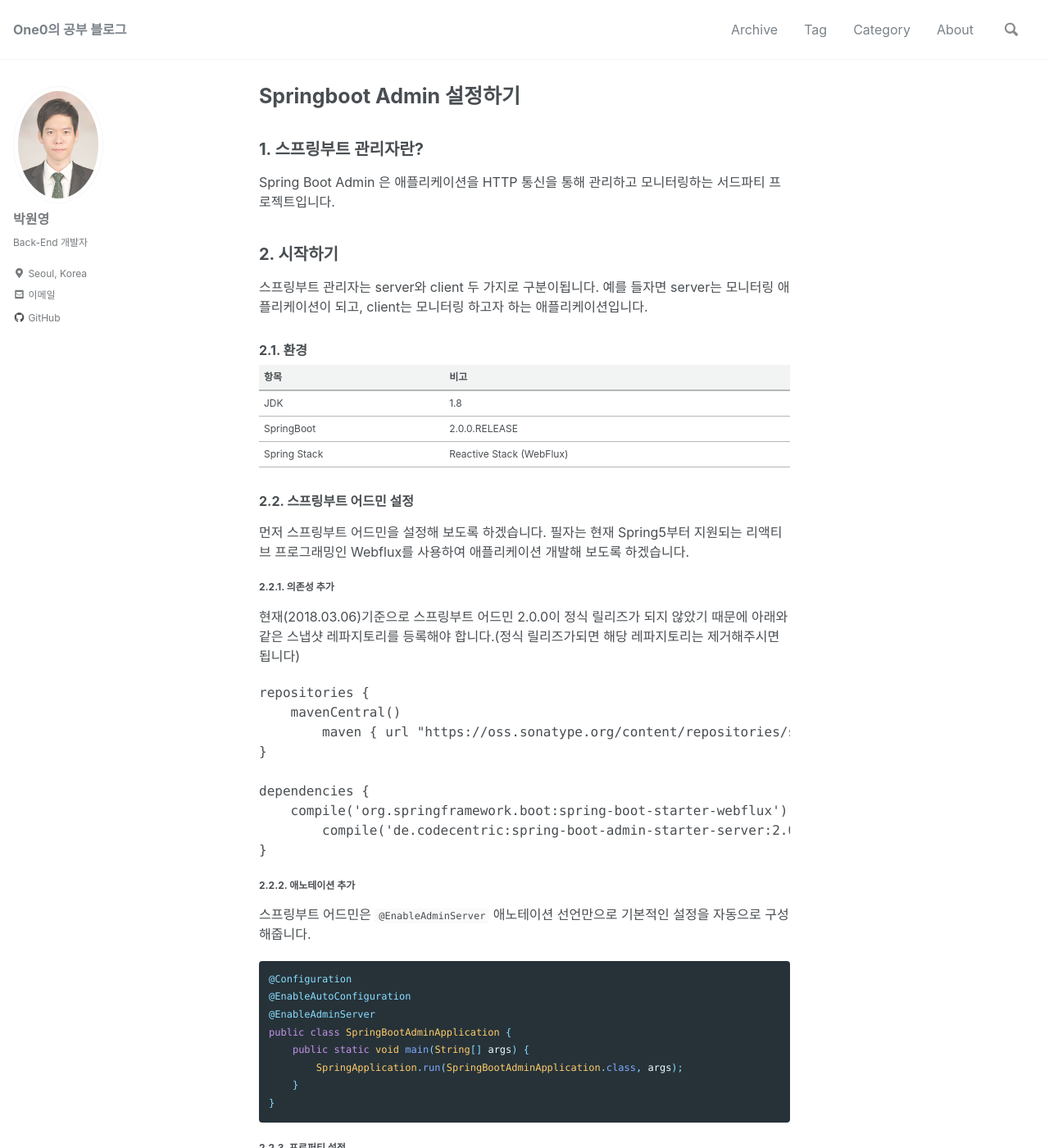
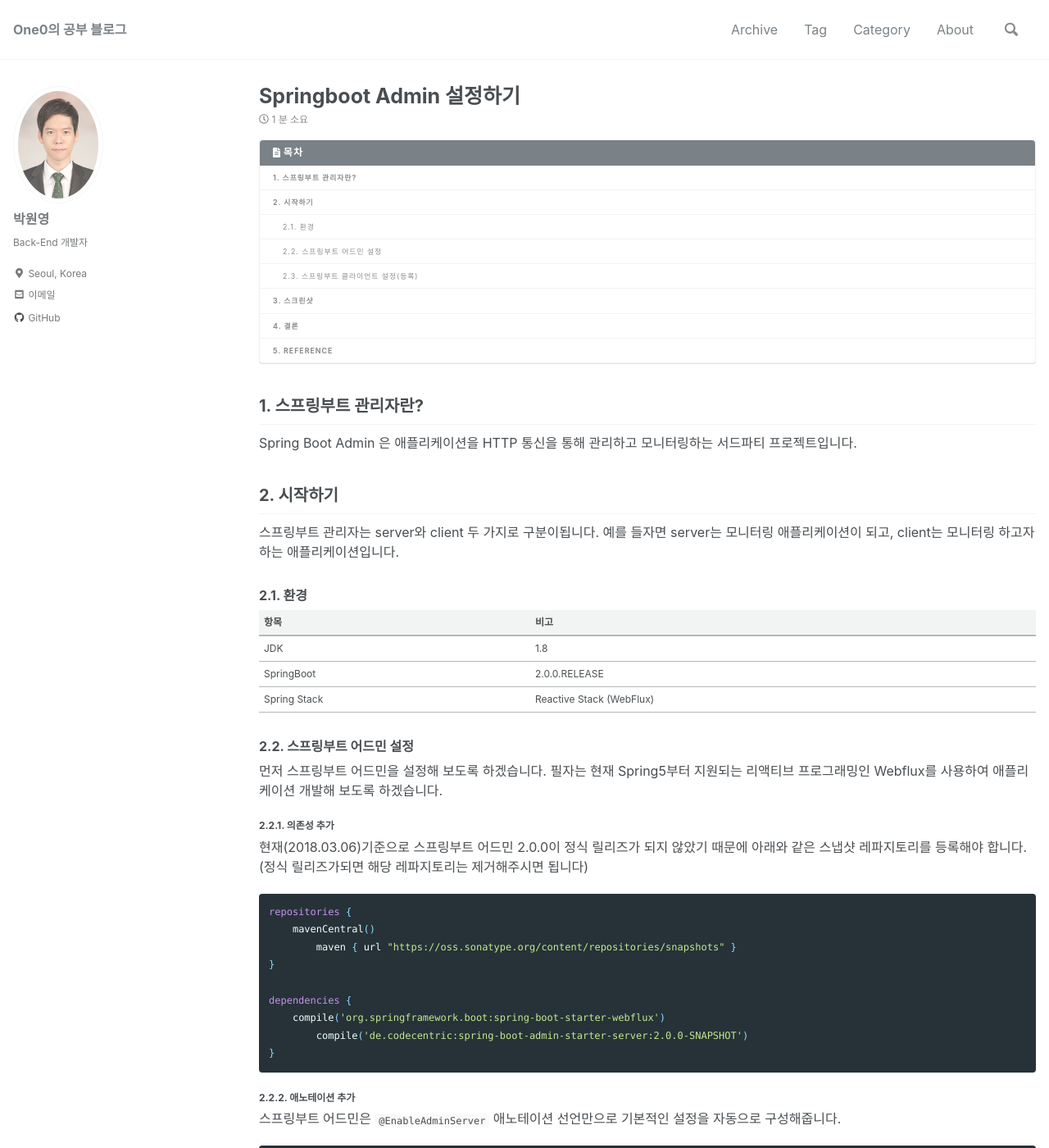
Before and after one commit to WonYoungPark/blog, a Jekyll site: the page built from _posts/01.Spring/2018-03-06-Springboot Admin 설정하기.md, in a window 1280 px wide and 1400 px high. Shown: the whole window at 82% size. Built offline with Jekyll 4.4.1, drawn with Linux system fonts in a browser that asks for light colours; nearby versions of some CDN libraries; comment, search, counter and statistics services are not loaded; some of the changed text lies outside the part shown.

Commit message:
posts 수정

````diff
--- a/_posts/01.Spring/2018-03-06-Springboot Admin 설정하기.md
+++ b/_posts/01.Spring/2018-03-06-Springboot Admin 설정하기.md
@@ -37,7 +34,7 @@ Spring Boot Admin 은 애플리케이션을 HTTP 통신을 통해 관리하고
 
 현재(2018.03.06)기준으로 스프링부트 어드민 2.0.0이 정식 릴리즈가 되지 않았기 때문에 아래와 같은 스냅샷 레파지토리를 등록해야 합니다.(정식 릴리즈가되면 해당 레파지토리는 제거해주시면 됩니다)
 
-```grad
+```gradle
 repositories {
     mavenCentral()
 	maven { url "https://oss.sonatype.org/content/repositories/snapshots" }
@@ -85,6 +82,7 @@ server:
 
 스프링부트 클라이언트 또한 스냅샷 레파지토리를 등록해야 합니다. 그리고 애플리케이션의 보안을 위해서 `spring-boot-starter-security` 모듈도 추가해줍니다.
 
+
 ```gradle
 repositories {
 	mavenCentral()
@@ -98,8 +96,6 @@ dependencies {
 	compile('de.codecentric:spring-boot-admin-starter-client:2.0.0-SNAPSHOT')
 }
 ```
-
-
 
 #### 2.3.2. 프로퍼티 설정
 
@@ -166,7 +162,6 @@ public class SecurityConfig {
 [스프링부트 어드민 레퍼런스](http://codecentric.github.io/spring-boot-admin/current/#_what_is_spring_boot_admin)에서 보다 자세한 설명과 정보를 확인하실 수 있으며, 예제소스는 [제 github](https://github.com/WonYoungPark/springboot-admin-sample)에 올려놓았습니다. 해당 포스팅에서는 좀더 세분화되는 설정값등을 다루지 않지만 구글링을 통해서 충분이 정보를 검색하실 수 있을것입니다. 추후에 시간이 된다면 모니터링 값을 가지고 이메일 혹은 슬랙을 통해 노티를 발행하는 방법 또한 다루어 보도록 하겠습니다.
 
 
-
 ## 5. Reference
 
 - [Spring Boot Admin 2.0.0.SNAPSHOT Reference Guide](http://codecentric.github.io/spring-boot-admin/current/#spring-cloud-discovery-static-config)
````
Also changed, not shown: other parts of _posts/01.Spring/2018-03-06-Springboot Admin 설정하기.md (+0 -3 lines).
